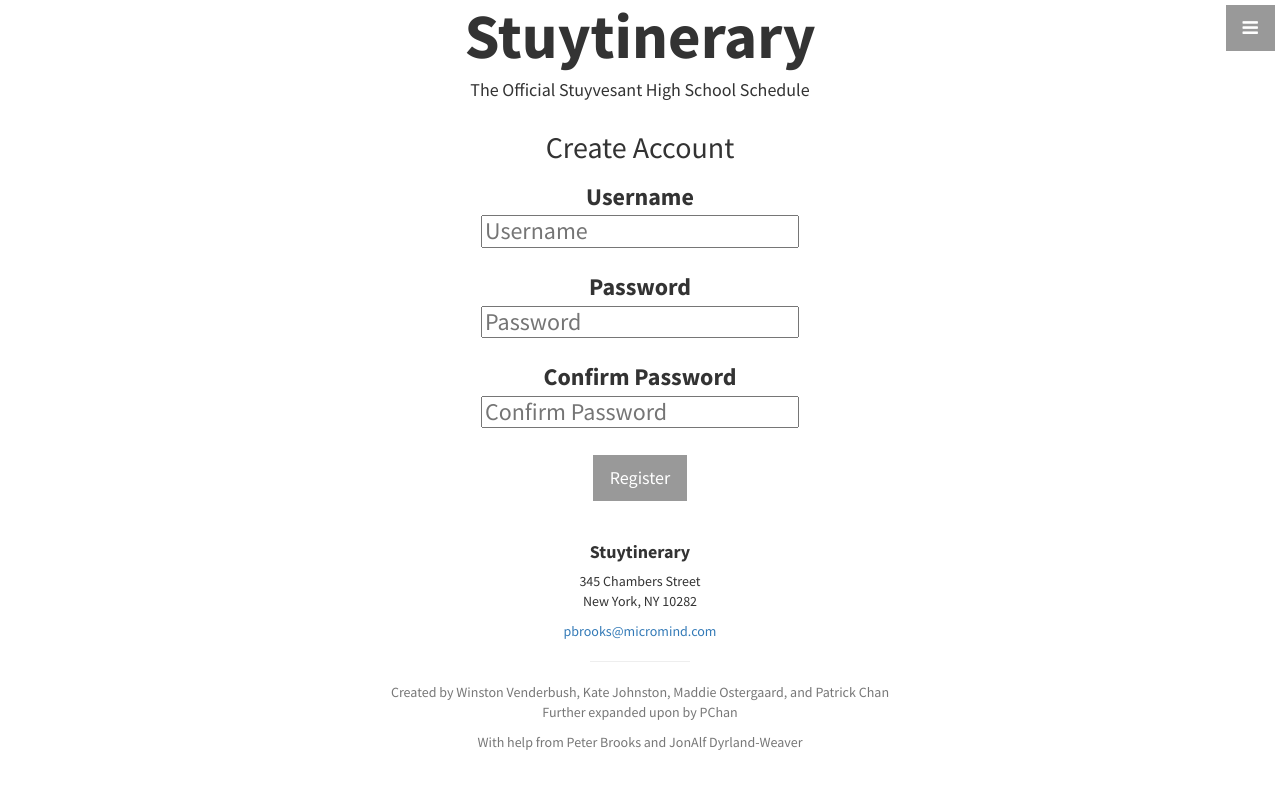
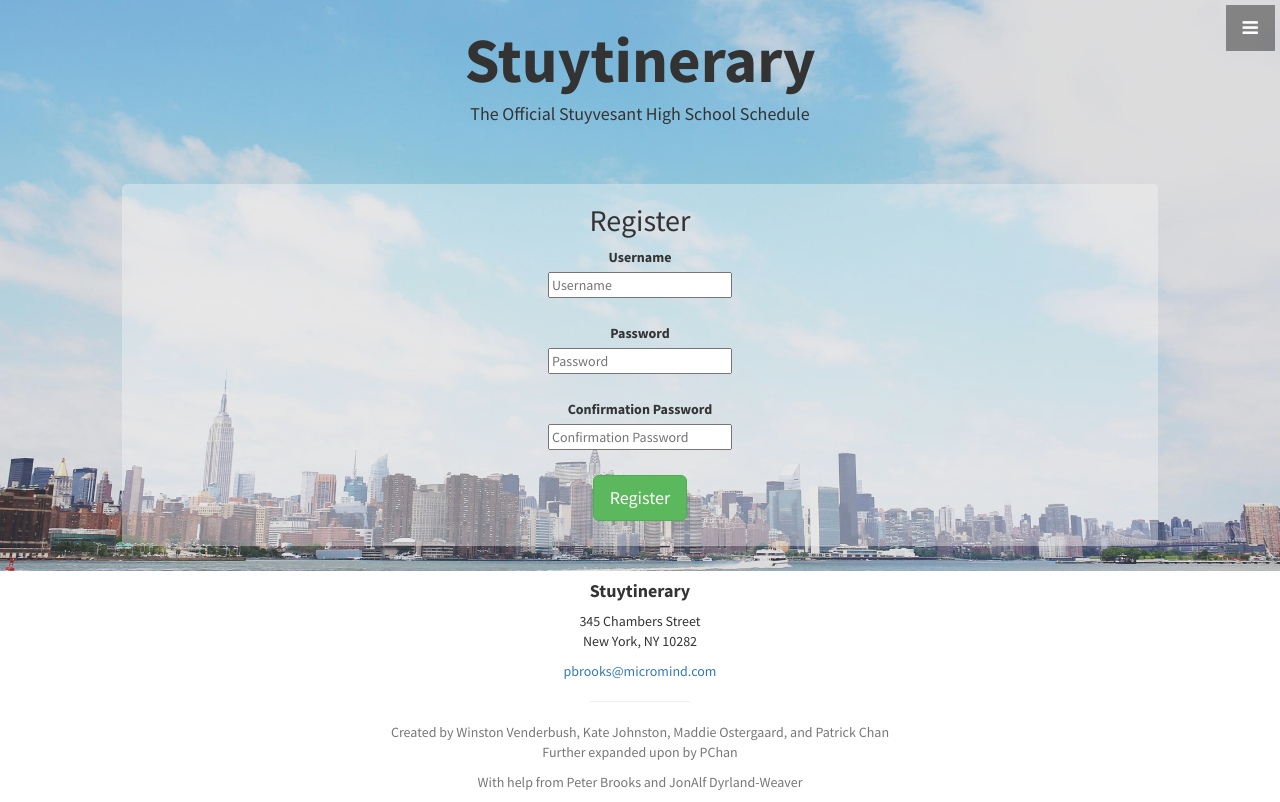
Before and after one commit to katelyj/Team_EighthGradeBully, a Python web app: template stuytinerary/templates/register.html in a window 1280 px wide. Before the commit the page ends 750 px from the top, so only its background shows below. Run offline with Jinja, Linux system fonts and the light colour scheme; the template is opened without the code that fills it, so the values that code supplies are empty.

Commit message:
Fixed login.html and register.html

```diff
--- a/stuytinerary/templates/admin.html
+++ b/stuytinerary/templates/admin.html
@@ -90,9 +90,6 @@
 
                     {% with messages = get_flashed_messages() %}
                         {% if messages %}
-                            <div class="col-md-12 small-space">
-                            </div>
-
                             <div class="col-xs-12 col-sm-10 col-sm-offset-1 col-md-10 col-md-offset-1 col-lg-10 col-lg-offset-1 container-fluid">
                                 <h4>
                                     <b><i>
--- a/stuytinerary/templates/register.html
+++ b/stuytinerary/templates/register.html
@@ -1,63 +1,95 @@
 {% extends "base.html" %}
 
-{% block title %}Register{% endblock %}
+{% block title %}
+    Register
+{% endblock %}
 
 {% block content %}
-<!-- Header -->
-<header id="top" class="header">
 
     <div class="row-fluid">
-
-    <div id="spacer" class="col-md-12 sspacer">
+        <div class="main-content">
+            <!-- Page Header -->
+            <div class="row-fluid">
+                <div class="col-xs-12 small-space">
                 </div>
 
-
-    <div class="col-md-12 text-vertical-center">
-
-      <div class="col-md-12 text-vertical-center">
+                <div class="col-xs-12 text-vertical-center">
                     <h1>Stuytinerary</h1>
                     <h4>The Official Stuyvesant High School Schedule</h4>
                 </div>
 
-      <div id="spacer" class="col-md-12 mspacer">
+                <div class="col-xs-12 small-space">
+                </div>
+                <!-- Page Header Ends Here -->
+
+                <div class="col-xs-12 small-space">
                 </div>
 
-      <div id="whitespace" class="col-md-3"></div>
-      <div id="schedule" class="col-md-6 container schedulecontainer">
+                <div class="col-xs-12 col-sm-10 col-sm-offset-1 col-md-10 col-md-offset-1 col-lg-10 col-lg-offset-1 container-fluid text-vertical-center">
 
+                    <div class="container-fluid schedule-container">
 
-	<h2>Create Account</h2>
+                        <h2>Register</h2>
 
                         {% with messages = get_flashed_messages() %}
                             {% if messages %}
-	<div class="col-xs-12 sspacer"></div>
-	<div class="generalcontainer col-md-6 col-md-offset-3 col-xs-12 col-sm-6 col-sm-offset-3 flashes"><h4><b><i>{% for message in messages %}{{ message }}{% endfor %}</i></b></h4></div>
-	<div class="col-xs-12 sspacer">
+                                <div class="col-xs-12 col-sm-10 col-sm-offset-1 col-md-10 col-md-offset-1 col-lg-10 col-lg-offset-1 container-fluid">
+                                    <h4>
+                                        <b><i>
+                                            {% for message in messages %}
+                                                {{ message }}
+                                            {% endfor %}
+                                        </i></b>
+                                    </h4>
+                                </div>
+
+                                <div class="col-md-12 small-space">
                                 </div>
                             {% endif %}
                         {% endwith %}
 
-	<h3>
-	  <form action = "/register/"  method="POST">
-	    <label for="username">Username</label><br>
+                        <div class="container-fluid">
+                            <form action = "/register/" method="POST">
+                                <div class="col-xs-12">
+                                    <label for="username">Username</label>
+                                    <br>
                                     <input type="text" name="username" placeholder="Username" required>
-	    <br><br>
-	    <label for="pass">Password</label><br>
+                                </div>
+
+                                <div class="col-xs-12 small-space">
+                                </div>
+
+                                <div class="col-xs-12">
+                                    <label for="pass">Password</label>
+                                    <br>
                                     <input type="password" name="password" placeholder="Password" required>
-	    <br><br>
-	    <label for="pass">Confirm Password</label><br>
-	    <input type="password" name="confirm_password" placeholder="Confirm Password" required>
-	    <br> <br>
-	    <input type="submit" class="btn btn-dark btn-lg" value="Register">
+                                </div>
+
+                                <div class="col-xs-12 small-space">
+                                </div>
+
+                                <div class="col-xs-12">
+                                    <label for="confirm_password">Confirmation Password</label>
+                                    <br>
+                                    <input type="password" name="confirm_password" placeholder="Confirmation Password" required>
+                                </div>
+
+                                <div class="col-xs-12 small-space">
+                                </div>
+
+                                <div class="col-xs-12">
+                                    <input type="submit" class="btn btn-lg btn-success" value="Register">
+                                </div>
+
+                                <div class="col-xs-12 small-space">
+                                </div>
                             </form>
-	</h3>
+                        </div>
+                    </div>
+                </div>
 
-	<br>
+                <div class="col-xs-12 small-space">
                 </div>
-      <div id="whitespace" class="col-md-12 sspacer"></div>
             </div>
-</header>
-<body>
-
-</body>
+        </div>
 {% endblock %}
```
Also changed, not shown: stuytinerary/templates/login.html (+48 -28 lines). Lines whose indentation alone changed are shown as unchanged.
